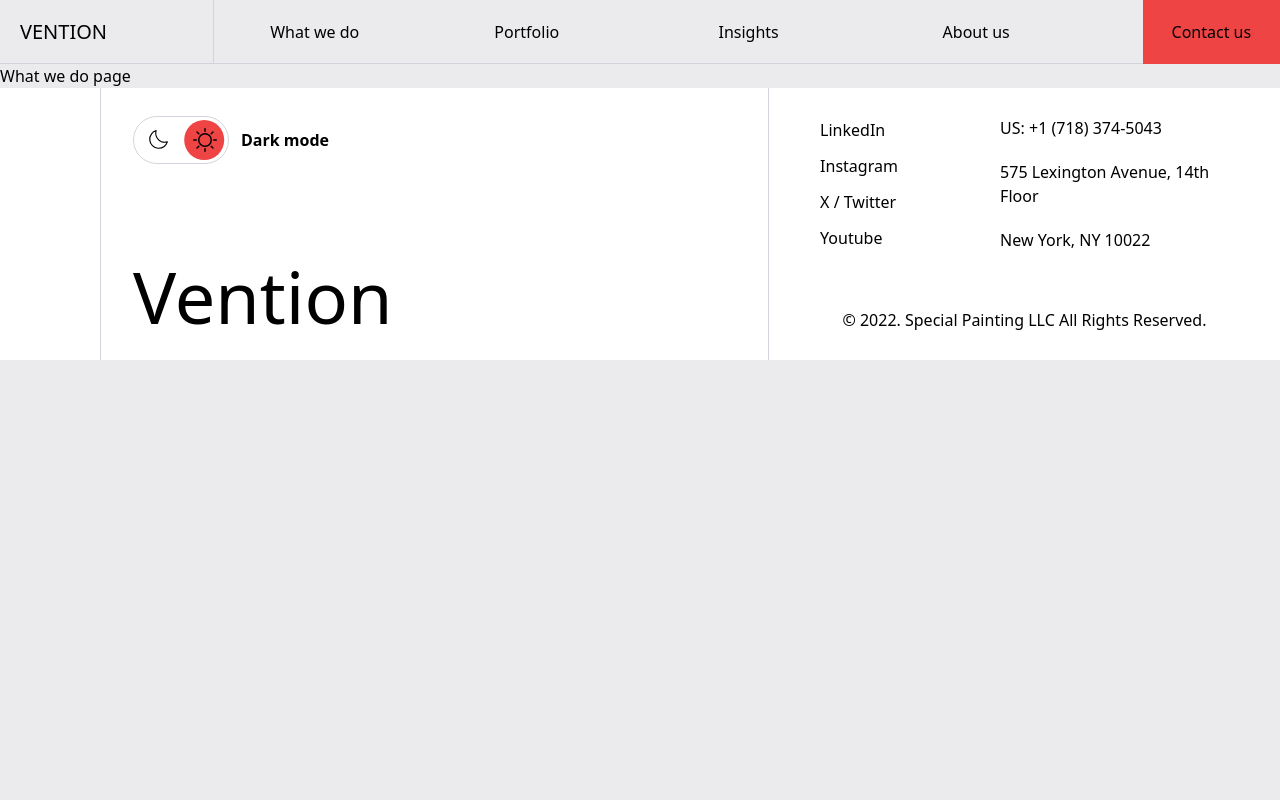
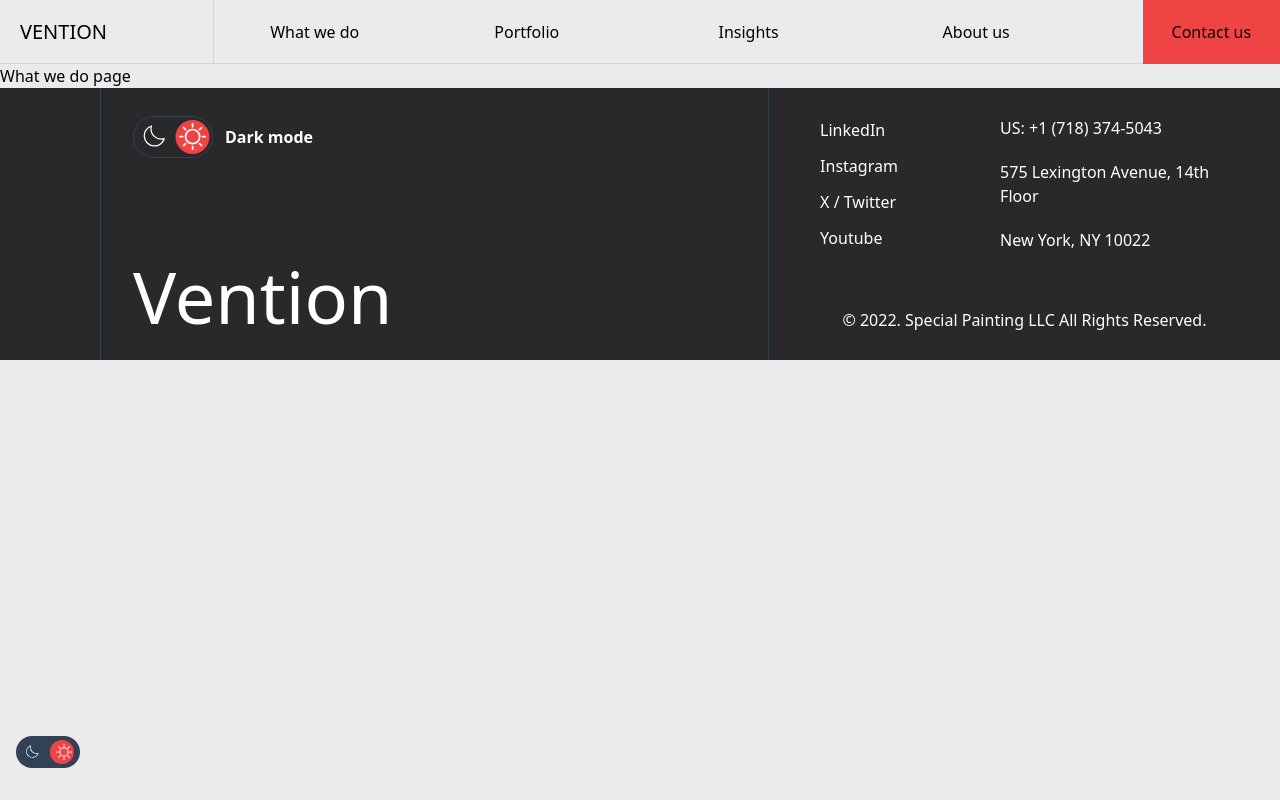
Before and after one commit to DemonHa/specialpainting, a Next.js app: page /what-we-do in a window 1280 px wide. Built offline with nearby package versions, Linux system fonts and the light colour scheme.

Commit message:
Darkmode (#25)
Co-authored-by: Frajdi <frajdimalaj@gmail.com>

```diff
--- a/src/app/layout.tsx
+++ b/src/app/layout.tsx
@@ -3,6 +3,7 @@ import { Inter } from "next/font/google";
 import "./globals.css";
 import Navbar from "@/components/nav-bar";
 import GeneralFooter from "@/components/general-footer";
+import { Providers } from "./providers";
 
 const inter = Inter({ subsets: ["latin"] });
 
@@ -19,9 +20,11 @@ export default function RootLayout({
   return (
     <html lang="en" className="p-0 m-0 h-full">
       <body className="bg-background-white dark:bg-background-dark text-black dark:text-white overflow-x-hidden p-0 m-0 h-full">
-        <Navbar />
-        {children}
-        <GeneralFooter />
+        <Providers>
+          <Navbar />
+          {children}
+          <GeneralFooter />
+        </Providers>
       </body>
     </html>
   );
--- /dev/null
+++ b/src/app/providers.tsx
@@ -0,0 +1,11 @@
+"use client";
+
+import { DarkModeProvider } from "@/features/darkmode";
+
+export function Providers({
+  children,
+}: {
+  children?: React.ReactNode | React.ReactNode[];
+}) {
+  return <DarkModeProvider>{children}</DarkModeProvider>;
+}
--- a/src/components/general-footer/index.tsx
+++ b/src/components/general-footer/index.tsx
@@ -1,46 +1,52 @@
-import React from 'react'
-import ThemeSwitcher from '../theme-switcher'
+import React from "react";
+import ThemeSwitcher from "../theme-switcher";
 
 const GeneralFooter = () => {
   return (
-    <div className=' flex max-lg:flex-col-reverse max-lg:divide-y bg-white divide-x divide-gray-300 text-black min-h-fit'>
-      <div className=' w-[100px] min-w-[100px] h-[100px] max-lg:hidden' />
-      <div className='hidden max-md:flex items-center justify-center py-4 space-x-3'>
+    <div className="flex relative z-10 max-lg:flex-col-reverse max-lg:divide-y bg-background-dark dark:bg-background-white divide-x dark:divide-gray-300 divide-slate-700 dark:text-black text-white min-h-fit">
+      <div className=" w-[100px] min-w-[100px] h-[100px] max-lg:hidden" />
+      <div className="hidden max-md:flex items-center justify-center py-4 space-x-3">
         <ThemeSwitcher />
-        <div className='font-semibold'>Dark mode</div>
+        <div className="font-semibold">Dark mode</div>
       </div>
-      <div className='hidden max-lg:flex justify-between items-center px-5 py-7'>
-        <div className='max-md:ml-auto max-md:mr-auto'>© 2022. Special Painting LLC All Rights Reserved.</div>
-        <div className='flex items-center space-x-3 max-md:hidden'>
+      <div className="hidden max-lg:flex justify-between items-center px-5 py-7">
+        <div className="max-md:ml-auto max-md:mr-auto">
+          © 2022. Special Painting LLC All Rights Reserved.
+        </div>
+        <div className="flex items-center space-x-3 max-md:hidden">
           <ThemeSwitcher />
-          <div className='font-semibold'>Dark mode</div>
+          <div className="font-semibold">Dark mode</div>
         </div>
       </div>
-      <div className='flex flex-col items-start justify-between py-7 px-8 w-full'>
-        <div className='flex items-center space-x-3 max-lg:hidden'>
+      <div className="flex flex-col items-start justify-between py-7 px-8 w-full">
+        <div className="flex items-center space-x-3 max-lg:hidden">
           <ThemeSwitcher />
-          <div className='font-semibold'>Dark mode</div>
+          <div className="font-semibold">Dark mode</div>
         </div>
-        <div className='text-7xl text-bold max-lg:ml-auto max-lg:mr-auto max-lg:my-10'>Vention</div>
+        <div className="text-7xl text-bold max-lg:ml-auto max-lg:mr-auto max-lg:my-10">
+          Vention
+        </div>
       </div>
-      <div className='flex flex-col justify-around min-h-[17rem] items-center min-w-[40vw] '>
-        <div className='flex justify-around items-center w-full'>
-          <div className='flex flex-col space-y-3 items-start'>
+      <div className="flex flex-col justify-around min-h-[17rem] items-center min-w-[40vw] ">
+        <div className="flex justify-around items-center w-full">
+          <div className="flex flex-col space-y-3 items-start">
             <div>LinkedIn</div>
             <div>Instagram</div>
             <div>X / Twitter</div>
             <div>Youtube</div>
           </div>
-          <div className='flex flex-col space-y-5 w-[25ch] justify-start '>
+          <div className="flex flex-col space-y-5 w-[25ch] justify-start ">
             <div>US: +1 (718) 374-5043</div>
             <div>575 Lexington Avenue, 14th Floor</div>
             <div>New York, NY 10022</div>
           </div>
         </div>
-        <div className='max-lg:hidden'>© 2022. Special Painting LLC All Rights Reserved.</div>
+        <div className="max-lg:hidden">
+          © 2022. Special Painting LLC All Rights Reserved.
+        </div>
       </div>
     </div>
-  )
-}
+  );
+};
 
-export default GeneralFooter
+export default GeneralFooter;
--- a/src/components/theme-switcher/index.tsx
+++ b/src/components/theme-switcher/index.tsx
@@ -1,33 +1,56 @@
 "use client";
 
-import React, { useState } from 'react';
+import React from "react";
 import { PiMoonLight } from "react-icons/pi";
 import { GoSun } from "react-icons/go";
-import { motion } from 'framer-motion';
+import { motion } from "framer-motion";
+import { useDarkMode } from "@/features/darkmode";
 
-const ThemeSwitcher = () => {
-  const [lightMode, setLightMode] = useState(true);
+const ThemeSwitcher = ({
+  size = "medium",
+  filled = false,
+}: {
+  size?: "small" | "medium";
+  filled?: boolean;
+}) => {
+  const { darkMode, setDarkMode } = useDarkMode();
 
   const variants = {
-    light: { x: '58%' },
-    dark: { x: '-58%' },
+    light: { x: "58%" },
+    dark: { x: "-58%" },
   };
 
-  const handleSwitch = () => {
-    setLightMode(!lightMode);
+  const sizeClass = {
+    small: "w-[4rem] h-[2rem]",
+    medium: "w-[5rem] h-[2.6rem]",
+  };
+
+  const circleSizeClass = {
+    small: "w-[1.5rem] h-[1.5rem]",
+    medium: "h-[2.1rem] w-[2.1rem]",
+  };
+
+  const iconSizeClass = {
+    small: "1rem",
+    medium: "1.7rem",
   };
 
   return (
-    <div onClick={handleSwitch} className='w-[6rem] h-[3rem] relative bg-inherit border border-gray-300 rounded-full flex justify-around items-center cursor-pointer'>
+    <div
+      onClick={() => {
+        setDarkMode(!darkMode);
+      }}
+      className={`${sizeClass[size]} relative ${filled ? "bg-slate-700 text-white" : "bg-inherit border"}  dark:border-gray-300 border-slate-700 rounded-full flex justify-around items-center cursor-pointer`}
+    >
       <motion.div
-        className='absolute bg-red-500 h-[2.5rem] w-[2.5rem] rounded-full z-0'
-        initial={lightMode ? 'light' : 'dark'}
-        animate={lightMode ? 'light' : 'dark'}
+        className={`absolute bg-red-500 ${circleSizeClass[size]} rounded-full z-0`}
+        initial={darkMode ? "dark" : "light"}
+        animate={darkMode ? "dark" : "light"}
         variants={variants}
         transition={{ duration: 0.2 }}
       />
-      <PiMoonLight className='z-10' size={'1.5rem'}/>
-      <GoSun className='z-10' size={'1.5rem'}/>
+      <PiMoonLight className="z-10" size={iconSizeClass[size]} />
+      <GoSun className="z-10" size={iconSizeClass[size]} />
     </div>
   );
 };
--- /dev/null
+++ b/src/features/darkmode/index.tsx
@@ -0,0 +1,45 @@
+import ThemeSwitcher from "@/components/theme-switcher";
+import { createContext, useContext, useState } from "react";
+
+const DarkModeContext = createContext({
+  darkMode: false,
+  setDarkMode: (_: boolean) => {},
+});
+
+const DarkModeProvider = ({
+  children,
+}: {
+  children?: React.ReactNode | React.ReactNode[];
+}) => {
+  const [darkMode, setDarkMode] = useState(false);
+
+  const handleDarkMode = (value: boolean) => {
+    if (value) {
+      document.documentElement.classList.add("dark");
+    } else {
+      document.documentElement.classList.remove("dark");
+    }
+    setDarkMode(value);
+  };
+
+  return (
+    <DarkModeContext.Provider value={{ darkMode, setDarkMode: handleDarkMode }}>
+      {children}
+      <FloatingDarkMode />
+    </DarkModeContext.Provider>
+  );
+};
+
+const useDarkMode = () => {
+  return useContext(DarkModeContext);
+};
+
+const FloatingDarkMode = () => {
+  return (
+    <div className="hidden xl:flex fixed z-[9] bottom-8 left-4">
+      <ThemeSwitcher size="small" filled />
+    </div>
+  );
+};
+
+export { DarkModeProvider, useDarkMode };
--- a/src/features/home/footer/index.tsx
+++ b/src/features/home/footer/index.tsx
@@ -4,7 +4,7 @@ const Footer = ({
   children?: React.ReactNode | React.ReactNode[] | undefined;
 }) => {
   return (
-      <div className="flex lg:divide-x divide-gray-300 dark:divide-slate-700 border-y border-gray-300 dark:border-slate-700">
+    <div className="flex lg:divide-x divide-gray-300 dark:divide-slate-700">
       <div className="hidden lg:flex items-end">
         <div className="flex-1"></div>
         <div className="w-[100px] h-[100px]"></div>
--- a/src/features/home/main/achivements/header/index.tsx
+++ b/src/features/home/main/achivements/header/index.tsx
@@ -1,6 +1,6 @@
 export const Header = () => {
   return (
-    <div className="pl-10 xl:pl-16 pt-36 xl:pt-60 pb-16 border-b border-slate-700 flex">
+    <div className="pl-10 xl:pl-16 pt-36 xl:pt-60 pb-16 border-b border-gray-300 dark:border-slate-700 flex">
       <div className="space-y-8">
         <div className="text-3xl xl:text-5xl font-bold">
           Trusted by the best
--- a/src/features/home/main/achivements/index.tsx
+++ b/src/features/home/main/achivements/index.tsx
@@ -26,7 +26,7 @@ const Achivements = () => {
           return (
             <div
               key={index}
-              className={`flex py-10  justify-center border-b border-slate-700 lg:border-r ${index % 2 === 0 || index === 0 ? "max-lg:border-r" : ""}`}
+              className={`flex py-10  justify-center border-b border-gray-300 dark:border-slate-700 lg:border-r ${index % 2 === 0 || index === 0 ? "max-lg:border-r" : ""}`}
             >
               <Image
                 className="w-[120px] h-[120px] grayscale object-contain"
--- a/tailwind.config.ts
+++ b/tailwind.config.ts
@@ -1,6 +1,7 @@
 import type { Config } from "tailwindcss";
 
 const config: Config = {
+  darkMode: "class",
   content: [
     "./src/pages/**/*.{js,ts,jsx,tsx,mdx}",
     "./src/components/**/*.{js,ts,jsx,tsx,mdx}",
```
Also changed, not shown: src/components/nav-bar/index.tsx (+28 -8 lines), src/features/home/footer/contact/index.tsx (+43 -29 lines), src/features/home/hero/hero.tsx (+8 -4 lines). Lines whose indentation alone changed are shown as unchanged.
